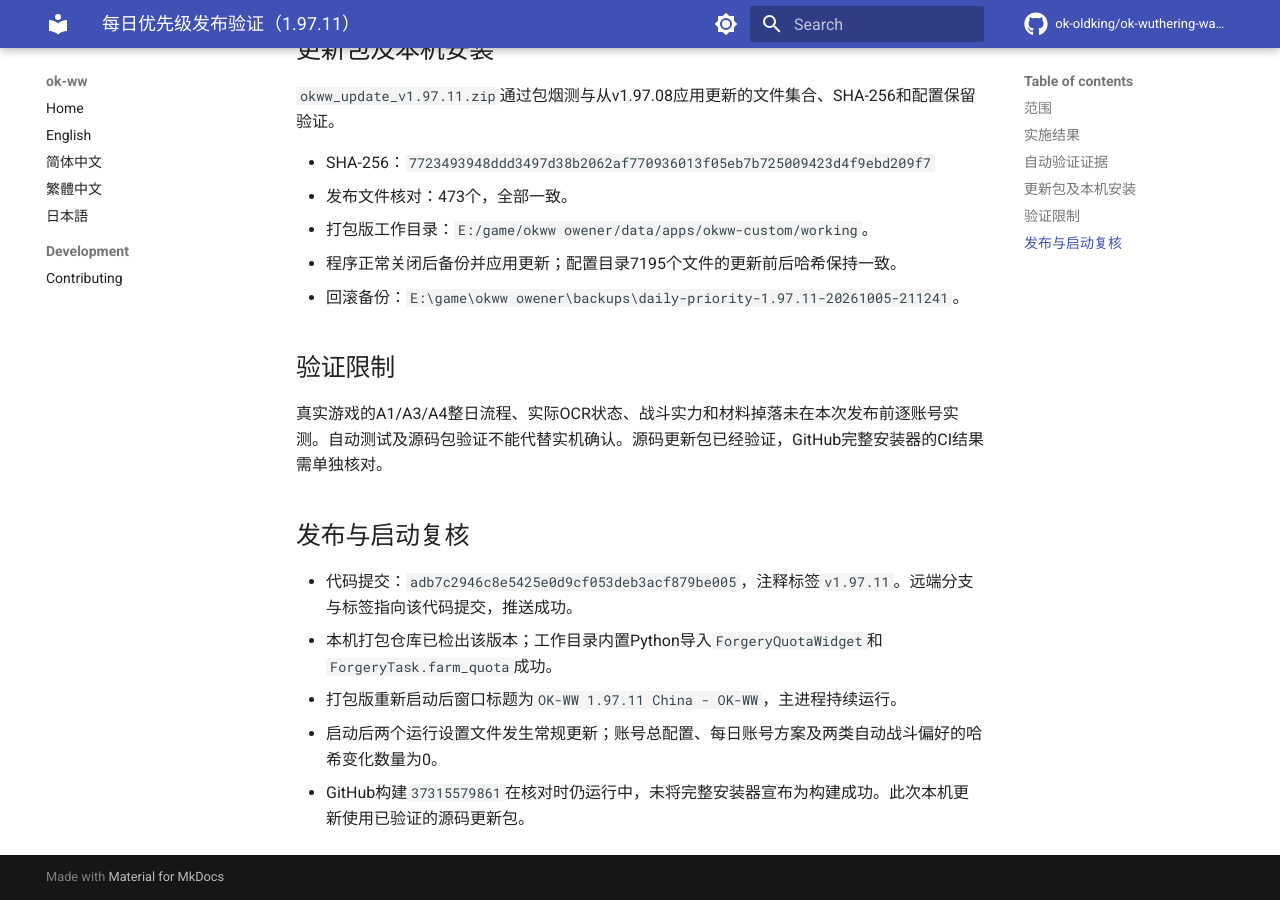
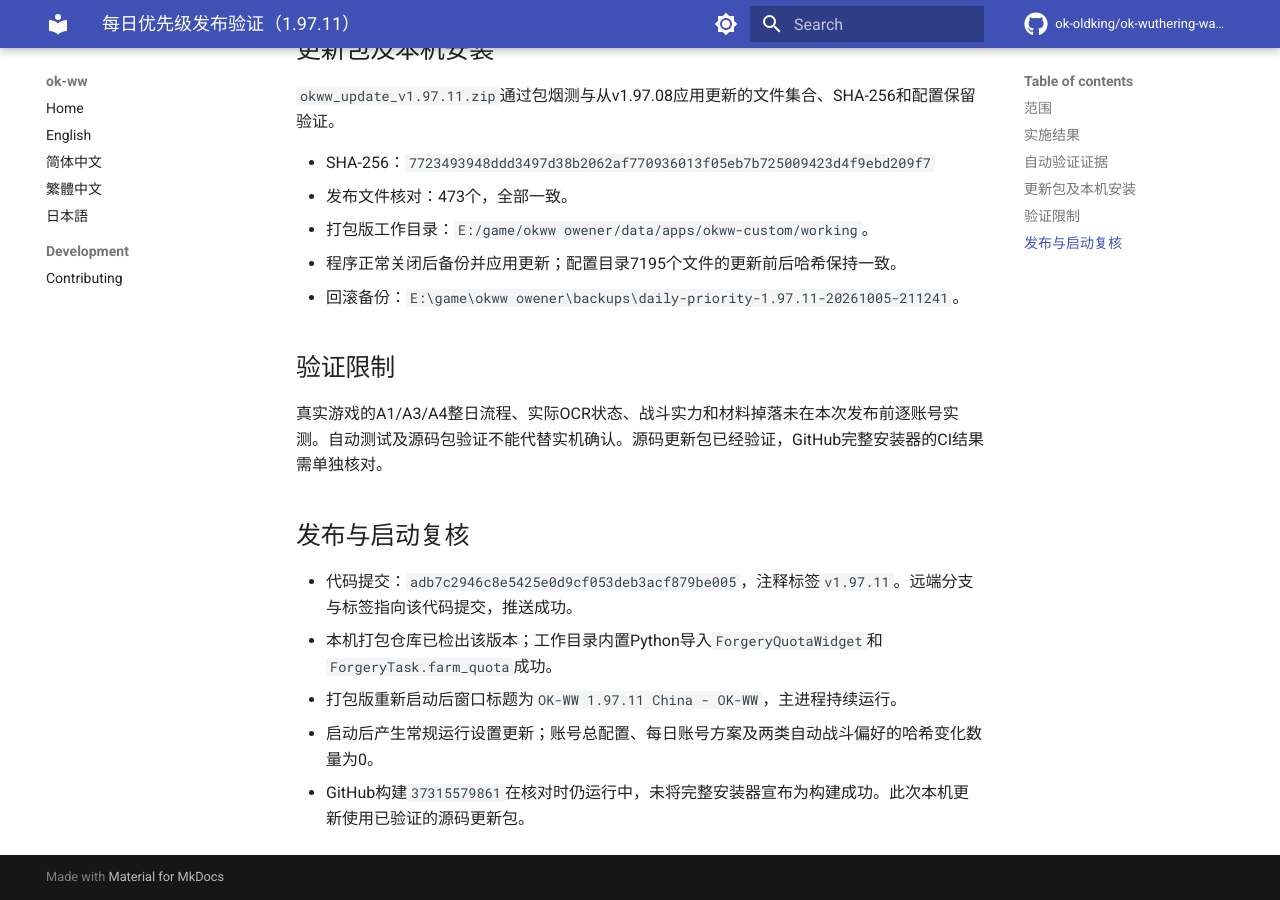
Before and after one commit to xihuojun2020-tech/okww-custom, an MkDocs documentation site: the page built from docs/reviews/daily-priority-1.97.11-verification.md, in a window 1280 px wide and 900 px high, scrolled down 1198 px. Built offline with MkDocs 1.6.1 and Material for MkDocs 9.7.7, drawn with Linux system fonts in a browser that asks for light colours; comment, search, counter and statistics services are not loaded.

Commit message:
docs: clarify startup configuration verification scope

```diff
--- a/docs/reviews/daily-priority-1.97.11-verification.md
+++ b/docs/reviews/daily-priority-1.97.11-verification.md
@@ -45,5 +45,5 @@
 - 代码提交：`adb7c2946c8e5425e0d9cf053deb3acf879be005`，注释标签`v1.97.11`。远端分支与标签指向该代码提交，推送成功。
 - 本机打包仓库已检出该版本；工作目录内置Python导入`ForgeryQuotaWidget`和`ForgeryTask.farm_quota`成功。
 - 打包版重新启动后窗口标题为`OK-WW 1.97.11 China - OK-WW`，主进程持续运行。
-- 启动后两个运行设置文件发生常规更新；账号总配置、每日账号方案及两类自动战斗偏好的哈希变化数量为0。
+- 启动后产生常规运行设置更新；账号总配置、每日账号方案及两类自动战斗偏好的哈希变化数量为0。
 - GitHub构建`37315579861`在核对时仍运行中，未将完整安装器宣布为构建成功。此次本机更新使用已验证的源码更新包。
```
